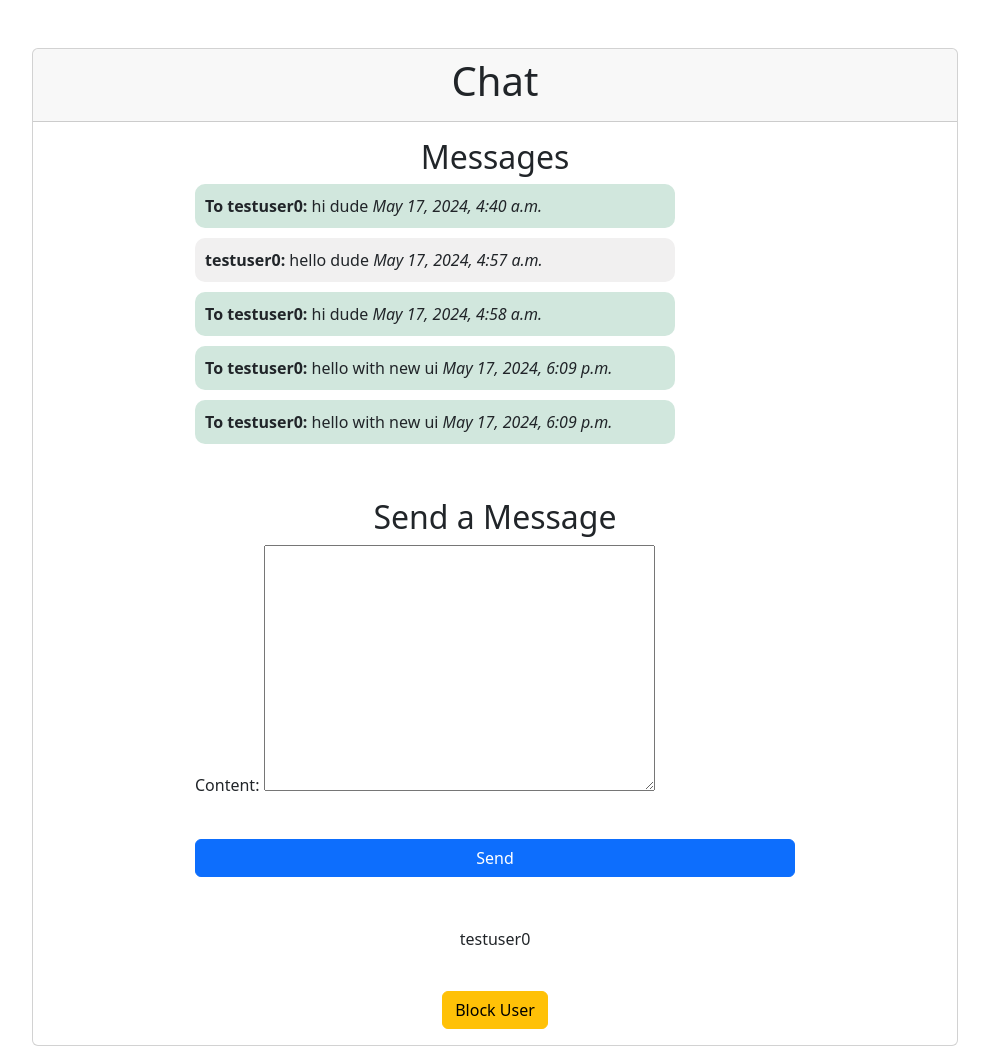
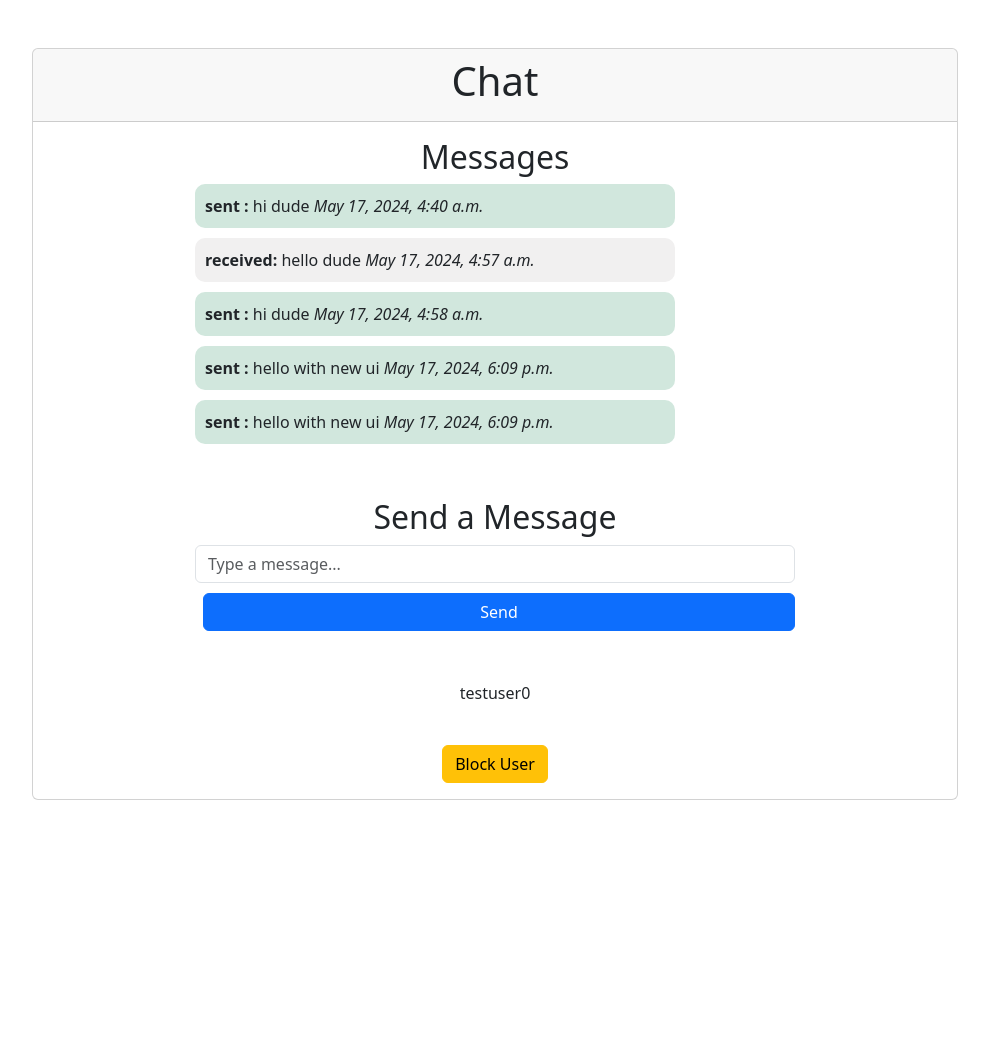
Before and after one commit to arjun867/vibeapp, a Django app: page /chat/1/ in a window 1280 px wide. Shown: the part 63-1109 px from the top of the page, without its empty margins (145-1134 px from the left). After the commit the page ends 863 px from the top, so only its background shows below. Run offline with Django 5.2, Linux system fonts and the light colour scheme; a user stored in the database is signed in; data comes from the database, SQL or seed files in the repository; both versions use the stored data as it was after the commit.

Commit message:
good chat ui except clearing the textarea after sending the message

```diff
--- a/vibeapp/forms.py
+++ b/vibeapp/forms.py
@@ -15,3 +15,6 @@
     class Meta:
         model = Message
         fields = ['content']
+        widgets = {
+            'content': forms.TextInput(attrs={'class': 'form-control', 'placeholder': 'Type a message...', 'autocomplete': 'off'}),
+        }
--- a/vibeapp/templates/chat.html
+++ b/vibeapp/templates/chat.html
@@ -20,12 +20,12 @@
                         </div>
                         <div class="send-message mt-4">
                             <h2 class="text-center">Send a Message</h2>
-                            <form id="message-form" method="post">
+                            <form id="message-form" method="post" class="d-flex">
                                 {% csrf_token %}
-                                <div class="form-group">
-                                    {{ form.as_p }}
+                                <div class="flex-grow-1">
+                                    {{ form.content }}
                                 </div>
-                                <div class="text-center mt-3">
+                                <div class="ms-2">
                                     <button type="submit" name="send_message" class="btn btn-primary">Send</button>
                                 </div>
                             </form>
--- a/vibeapp/templates/messages_partial.html
+++ b/vibeapp/templates/messages_partial.html
@@ -2,7 +2,7 @@
 {% for message in messages %}
 <li class="{% if message.sender == user %}sent{% else %}received{% endif %}">
     <div class="message-content">
-        <strong>{% if message.sender == user %}To {{ message.receiver.username }}{% else %}{{ message.sender.username }}{% endif %}:</strong> {{ message.content }}
+        <strong>{% if message.sender == user %}sent {% else %}received{% endif %}:</strong> {{ message.content }}
         <em>{{ message.timestamp }}</em>
     </div>
 </li>
```
Also changed, not shown: db.sqlite3.
